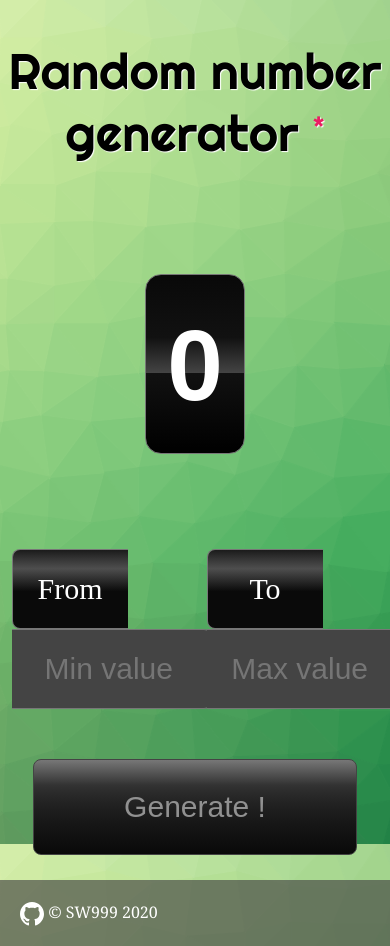
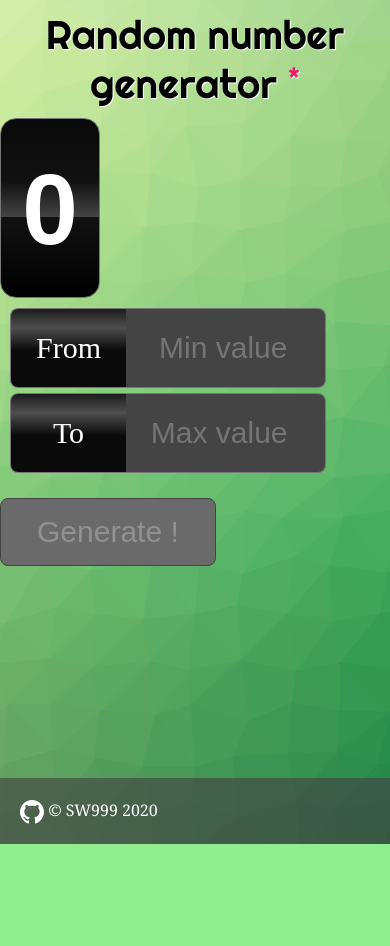
Before and after one commit to SW999/random-number, a React (Vite) app: page / in a window 390 px wide. After the commit the page ends 844 px from the top, so only its background shows below. Built offline with nearby package versions, Linux system fonts and the light colour scheme.

Commit message:
Add mobile styles and fix bugs

```diff
--- a/src/scss/abstracts/_mixins.scss
+++ b/src/scss/abstracts/_mixins.scss
@@ -0,0 +1,11 @@
+@mixin mq($width, $type: min) {
+  @if map_has_key($breakpoints, $width) {
+    $width: map_get($breakpoints, $width);
+    @if $type == max {
+      $width: $width - 1px;
+    }
+    @media only screen and (#{$type}-width: $width) {
+      @content;
+    }
+  }
+}
--- a/src/scss/abstracts/_variables.scss
+++ b/src/scss/abstracts/_variables.scss
@@ -9,3 +9,14 @@ $grey: #777;
 $pink: #e91e63;
 
 $transition-cubic: cubic-bezier(.64,.09,.08,1);
+
+$breakpoints: (
+    "phone":        400px,
+    "phone-wide":   480px,
+    "phablet":      560px,
+    "tablet-small": 640px,
+    "tablet":       768px,
+    "tablet-wide":  1024px,
+    "desktop":      1248px,
+    "desktop-wide": 1440px
+);
--- a/src/scss/base/_base.scss
+++ b/src/scss/base/_base.scss
@@ -19,10 +19,15 @@ body {
 }
 
 h1 {
-  margin: 4rem 0;
+  margin: 1rem 0;
   text-shadow: 1px 1px 1px $white;
-  font: 5rem 'Righteous', cursive;
+  font: 4rem 'Righteous', cursive;
   text-align: center;
+
+  @include mq(tablet) {
+    margin: 4rem 0;
+    font-size: 5rem;
+  }
 }
 
 .content {
--- a/src/scss/components/_input.scss
+++ b/src/scss/components/_input.scss
@@ -1,16 +1,26 @@
 .form {
   &-group {
+    position: relative;
     display: flex;
-    flex-wrap: wrap;
-    max-width: calc(50% - 2.3rem);
-    margin-top: 2.5rem;
-    margin-bottom: 2.5rem;
+    max-width: calc(100% - 2rem);
+    margin-left: 1rem;
+    margin-top: .5rem;
+    margin-bottom: .5rem;
 
-    &:not(:nth-child(1)) {
-      margin-left: 2.3rem;
+    @include mq(tablet) {
+      max-width: calc(50% - 2.3rem);
+      margin-left: 0;
+      margin-top: 2.5rem;
+      margin-bottom: 2.5rem;
+
+      &:not(:nth-child(1)) {
+        margin-left: 2.3rem;
+      }
     }
 
     .validation-text {
+      position: absolute;
+      bottom: -2.8rem;
       flex: 0 1 100%;
       max-width: 30rem;
       color: $white;
@@ -49,23 +59,31 @@
 }
 
 button {
-  margin-top: 2.5rem;
-  margin-bottom: 2.5rem;
-  padding: 1em 3em;
+  margin-top: 2rem;
+  margin-bottom: 1.5rem;
+  padding: 1.6rem 3.6rem;
   border: thin solid $grey-dark;
   border-radius: 8px;
   overflow: hidden;
   color: lighten($grey, 10%);
   font-size: 3rem;
   cursor: unset;
-  background: linear-gradient($grey 0%, $grey-dark, 40%, $black-lighten 100%);
+  background: darken($grey, 5%);
   transition: background .6s ease-in;
+
+  @include mq(tablet) {
+    margin-top: 2.5rem;
+    margin-bottom: 2.5rem;
+    padding: 1.6rem 4.8rem;
+    font-size: 3rem;
+  }
 
   &:not(:disabled) {
     border-color: $grey;
     cursor: pointer;
     color: $white;
     animation: pulse .9s 2;
+    background: linear-gradient($grey 0%, $grey-dark, 40%, $black-lighten 100%);
   }
 
   &:active {
--- a/src/scss/components/_loader.scss
+++ /dev/null
@@ -1,33 +0,0 @@
-.loader {
-  position: relative;
-  width: 6rem;
-  height: 6rem;
-  text-align: center;
-
-  &::before {
-    content: 'Loading...';
-    position: absolute;
-    top: 50%;
-    left: 50%;
-    font-size: 1rem;
-    transform: translateX(-50%) translateY(-50%);
-  }
-
-  &::after {
-    content: '';
-    position: absolute;
-    top: 50%;
-    left: 50%;
-    width: 6rem;
-    height: 6rem;
-    border: .7rem solid rgba(white, 0.1);
-    border-left-color: #1b9228;
-    border-radius: 9999px;
-    transform: translateX(-50%) translateY(-50%);
-    animation: spin-animation 1.4s linear infinite;
-  }
-}
-
-.spin-loader-margins {
-  margin: 15rem auto;
-}
--- a/src/scss/components/_slot.scss
+++ b/src/scss/components/_slot.scss
@@ -2,8 +2,8 @@
   position: relative;
   width: 10rem;
   height: 18rem;
-  margin-top: 7rem;
-  margin-bottom: 7rem;
+  margin-top: 1rem;
+  margin-bottom: 1rem;
   border: 1px solid $grey;
   border-radius: 16px;
   overflow: hidden;
@@ -14,6 +14,12 @@
 
   &:not(:nth-child(1)) {
     margin-left: .3rem;
+  }
+
+  @include mq(tablet) {
+    height: 18rem;
+    margin-top: 7rem;
+    margin-bottom: 7rem;
   }
 }
 
--- a/src/scss/components/_tooltip.scss
+++ b/src/scss/components/_tooltip.scss
@@ -20,32 +20,50 @@
     border-right: solid 1rem transparent;
     border-top: solid 1rem $grey;
     z-index: 3;
-    transform: translateX(-50%) translateY(-2rem) scale(0);
+    transform: translateX(-50%) translateY(0);
+    opacity: 0;
   }
 
   &:after {
     content: attr(data-tooltip);
+    display: flex;
+    flex-wrap: nowrap;
+    width: 30rem;
     bottom: 3.4rem;
     padding: .6rem 1rem;
     border-radius: 2px;
     color: $white;
-    font: 1.5rem Arial;
+    font-size: 1.5rem;
+    font-family: Arial;
     text-shadow: none;
-    white-space: nowrap;
     z-index: 2;
     background-color: $grey;
-    transform: translateX(-50%) scale(0);
+    transform: translateX(-85%) scale(0);
+
+    @include mq(tablet) {
+      display: block;
+      width: auto;
+      white-space: nowrap;
+      transform: translateX(-50%) scale(0);
+    }
   }
 
   &:hover {
     &:before {
-      transform: translateX(-50%) translateY(0) scale(1);
-      transition: transform .4s cubic-bezier(.29, .15, .5, 1.46);
+      //transform: translateX(-50%) translateY(0) scale(1);
+      //transition: transform .4s cubic-bezier(.29, .15, .5, 1.46);
+      transition: opacity .2s cubic-bezier(.29, .15, .5, 1.46);
+      transition-delay: .2s;
+      opacity: 1;
     }
 
     &:after {
-      transform: translateX(-50%) scale(1);
+      transform: translateX(-85%) scale(1);
       transition: transform .4s cubic-bezier(.29, .15, .5, 1.46);
+
+      @include mq(tablet) {
+        transform: translateX(-50%) scale(1);
+      }
     }
   }
 }
--- a/src/scss/layout/_container.scss
+++ b/src/scss/layout/_container.scss
@@ -2,10 +2,17 @@
   max-width: 68rem;
   margin: 0 auto;
 
-  &-flex {
+  &--flex {
     display: flex;
     flex-direction: row;
-    flex-wrap: wrap;
     justify-content: center;
   }
+
+  &--flex-mobile {
+    flex-direction: column;
+
+    @include mq(tablet) {
+      flex-direction: row;
+    }
+  }
 }
--- a/src/scss/style.scss
+++ b/src/scss/style.scss
@@ -8,6 +8,5 @@
 @import 'base/base';
 @import 'components/slot';
 @import 'components/input';
-@import 'components/loader';
 @import 'layout/container';
 @import 'components/tooltip';
```
